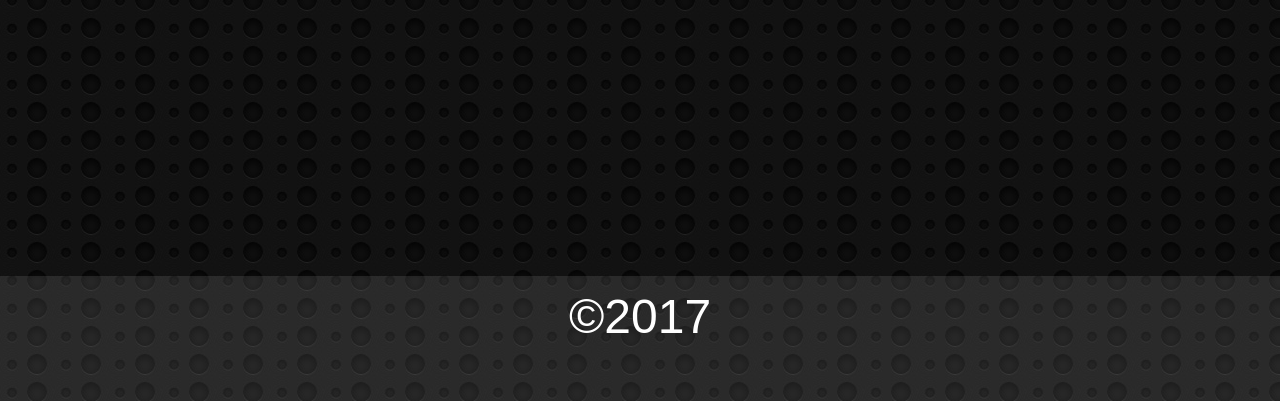
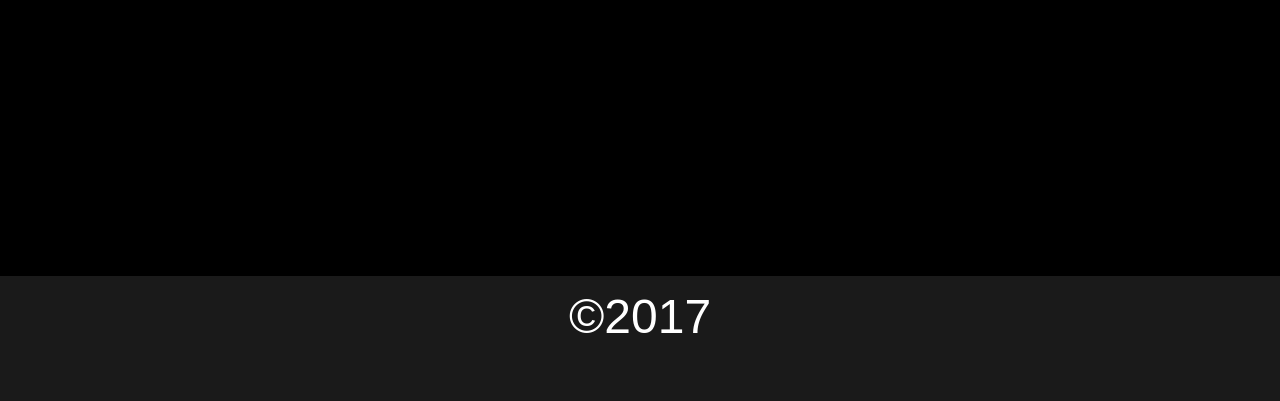
Before and after one commit to DimaRykunov/dimarykunov.github.io, a plain HTML site: page site/index.html in a window 1280 px wide. Shown: the part 574-975 px from the top of the page. Drawn offline with Linux system fonts and the light colour scheme.

Commit message:
Update style.css

```diff
--- a/site/assets/css/style.css
+++ b/site/assets/css/style.css
@@ -16,7 +16,7 @@
 }
 body{
   font: normal 300% 'Brush Script MT', arial, sans-serif;
-  background-image:url("/site/assets/img/bg-1.png");
+  background-color: black;
 }
 a{
   text-decoration: none;
```
